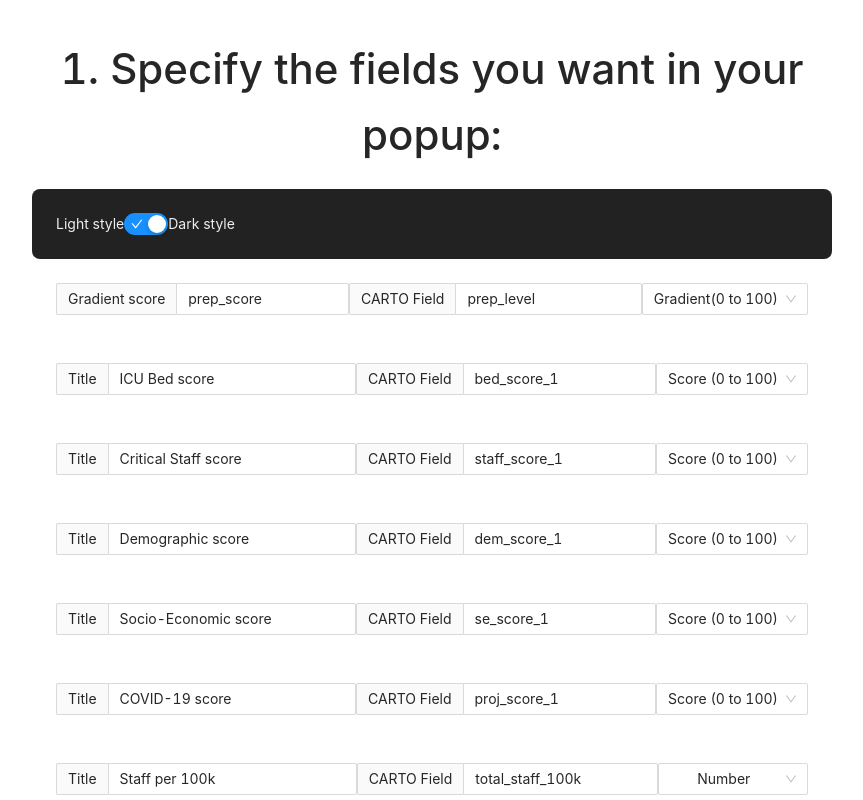
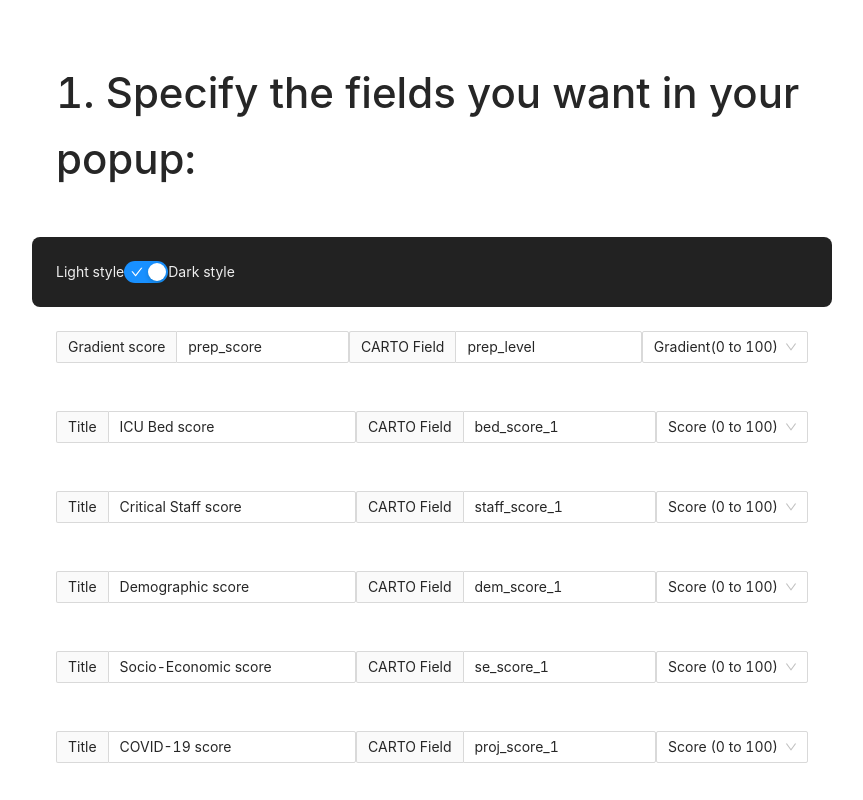
Before and after one commit to ruralinnovation/popoup-html-generator, a React (Create React App) app: page / in a window 1280 px wide. Shown: the top 800 px of the page, without its empty margins (208-1071 px from the left). Built offline with nearby package versions, Linux system fonts and the light colour scheme.

Commit message:
Small fixes/improvements to padding, add gradient to dropdown options

```diff
--- a/src/App.css
+++ b/src/App.css
@@ -1,11 +1,11 @@
 :root {
   --dark-color: #222;
   --light-color: #eee;
+  --sub-section-padding: 24px;
 }
 
 
 .App {
-  text-align: center;
   min-width: 800px;
   max-width: 100px;
   margin: 36px;
@@ -28,7 +28,11 @@ section {
 
 h2 {
   font-size: 3em;
-  color: var(--dark-color)
+  color: var(--dark-color);
+}
+
+.field-input-container, p, h2 {
+  padding: var(--sub-section-padding);
 }
 
 .App-header {
@@ -46,7 +50,7 @@ h2 {
   color: #61dafb;
 }
 .dark-style-switch {
-  padding: 24px;
+  padding: var(--sub-section-padding);
   border-radius: 8px;
 }
 .dark-style-switch.is-dark-style {
--- a/src/FieldInputRow.js
+++ b/src/FieldInputRow.js
@@ -6,7 +6,7 @@ import {FIELD_TYPES} from "./constants";
 export const FieldInputRow = ({fieldInputValue, onChange}) => {
 	const isGradient = fieldInputValue.fieldType === FIELD_TYPES.gradientOutOf100
 	return (
-		<div className="field-input-container" style={{display: 'flex', padding: 24}}>
+		<div className="field-input-container" style={{display: 'flex'}}>
 			<Input
 				style={{flex: 2}}
 				addonBefore={isGradient ? 'Gradient score' : 'Title'}
@@ -30,6 +30,7 @@ export const FieldInputRow = ({fieldInputValue, onChange}) => {
 				onChange={(fieldType) => onChange({...fieldInputValue, fieldType})}
 			>
 				<Select.Option value={FIELD_TYPES.scoreOutOf100}>{FIELD_TYPES.scoreOutOf100}</Select.Option>
+				<Select.Option value={FIELD_TYPES.gradientOutOf100}>{FIELD_TYPES.gradientOutOf100}</Select.Option>
 				<Select.Option value={FIELD_TYPES.number}>{FIELD_TYPES.number}</Select.Option>
 				<Select.Option value={FIELD_TYPES.text}>{FIELD_TYPES.text}</Select.Option>
 			</Select>
--- a/src/htmlGenerators.js
+++ b/src/htmlGenerators.js
@@ -1,19 +1,20 @@
 import {FIELD_TYPES} from "./constants";
 
 
-const fieldDisplayNameStyle = isText => isText ? '' : `
+const fieldDisplayNameStyle = (isText, isGradient) => isText ? '' : `
 	position: absolute;
 	left: 0px;
 	bottom: 8px;
-	font-size: 16px;
+	font-size: ${isGradient ? '16px' : '12px'};
+	${isGradient ? 'font-style: bolder;' : ''}
 `
 
-const fieldValueStyle = isText => isText ? 'font-size: 1.5em' : `
+const fieldValueStyle = (isText, isGradient) => isText ? 'font-size: 1.5em' : `
 	position: absolute;
 	right: 8px;
 	bottom: 8px;
 	line-height: 1em;
-	font-size: 3em;
+	font-size: ${isGradient ? '3em' : '2em'};
 `
 
 const barContainerStyle = () => `
@@ -32,10 +33,11 @@ const barStyle = (fieldName) => `
         background-color: skyblue;
       `
 
-const fieldWrapperStyle = isText => isText ? '' : `
+const fieldWrapperStyle = (isText, isGradient) => isText ? '' : `
 	position: relative;
 	padding-bottom: 4px;
-	height: 3em;
+	padding-top: 4px;
+	${isGradient ? 'height: 32px;' : ''}
 `
 
 
@@ -81,12 +83,14 @@ const generateNumericField = (numericFieldsAccumulator, {fieldName, fieldDisplay
 	const isText = fieldType === FIELD_TYPES.text
 	const isGradient = fieldType === FIELD_TYPES.gradientOutOf100
 	return numericFieldsAccumulator + `
-    <li class="CDB-infowindow-listItem" style="min-height: 70px;">
-    	<div style="${fieldWrapperStyle(isText)}">
-				<div class="CDB-infowindow-subtitle" style="${fieldDisplayNameStyle(isText, isGradient)}">${isGradient ? `{{${fieldName}}}` : fieldDisplayName}</div>
-				<div class="CDB-infowindow-title" style="${fieldValueStyle(isText)}">{{${isGradient ? fieldDisplayName : fieldName}}}</div>
+    <li class="CDB-infowindow-listItem" style="min-height: 42px;">
+    <div style="min-height: 42px;">
+				<div style="${fieldWrapperStyle(isText)}">
+					<div class="CDB-infowindow-subtitle" style="${fieldDisplayNameStyle(isText, isGradient)}">${isGradient ? `{{${fieldName}}}` : fieldDisplayName}</div>
+					<div class="CDB-infowindow-title" style="${fieldValueStyle(isText, isGradient)}">{{${isGradient ? fieldDisplayName : fieldName}}}</div>
+				</div>
+				${isScore ? scoreBar(fieldName) : (isGradient ? generateGradientField(fieldDisplayName) : '')}
       </div>
-      ${isScore ? scoreBar(fieldName) : (isGradient ? generateGradientField(fieldDisplayName) : '')}
     </li>
   `
 }
```
